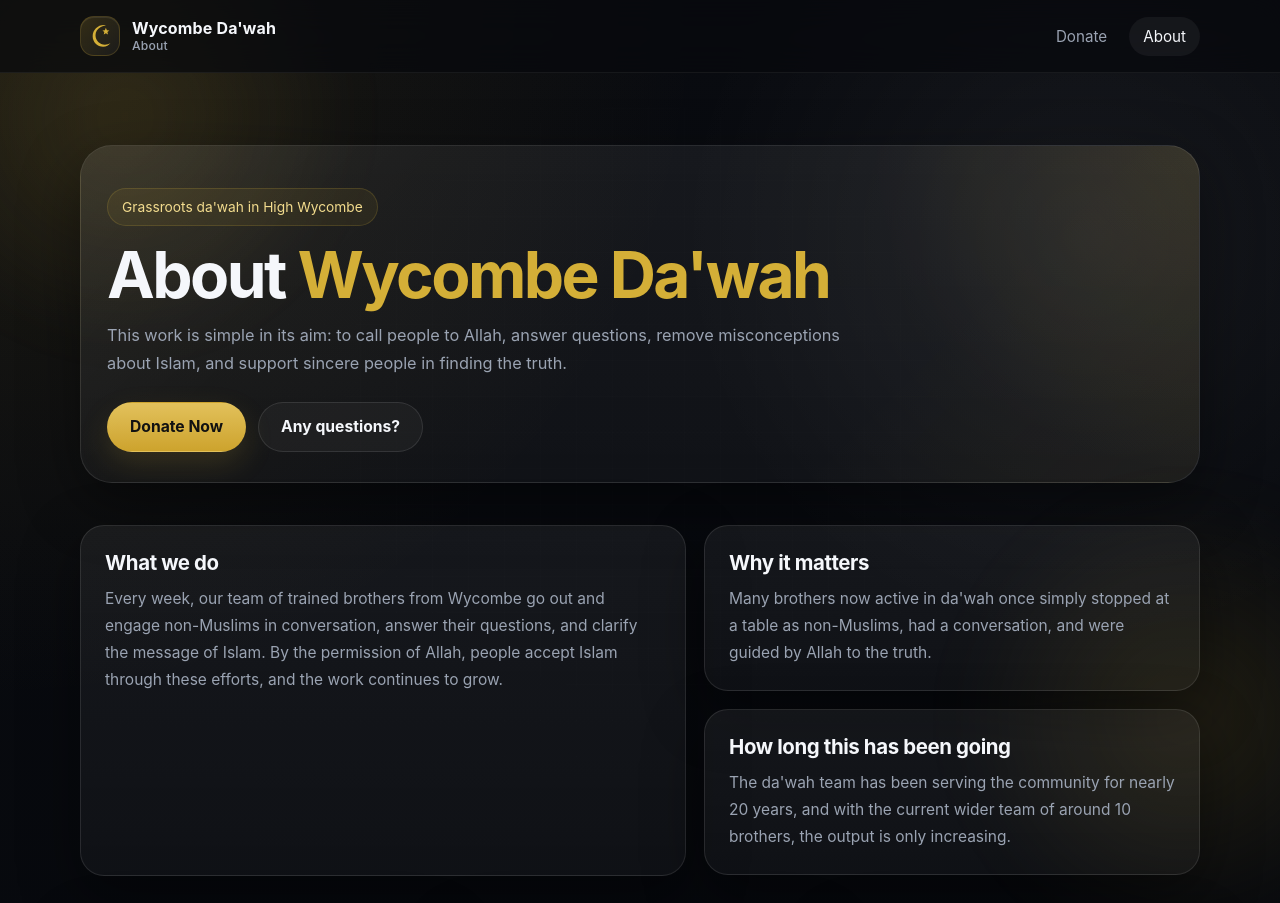
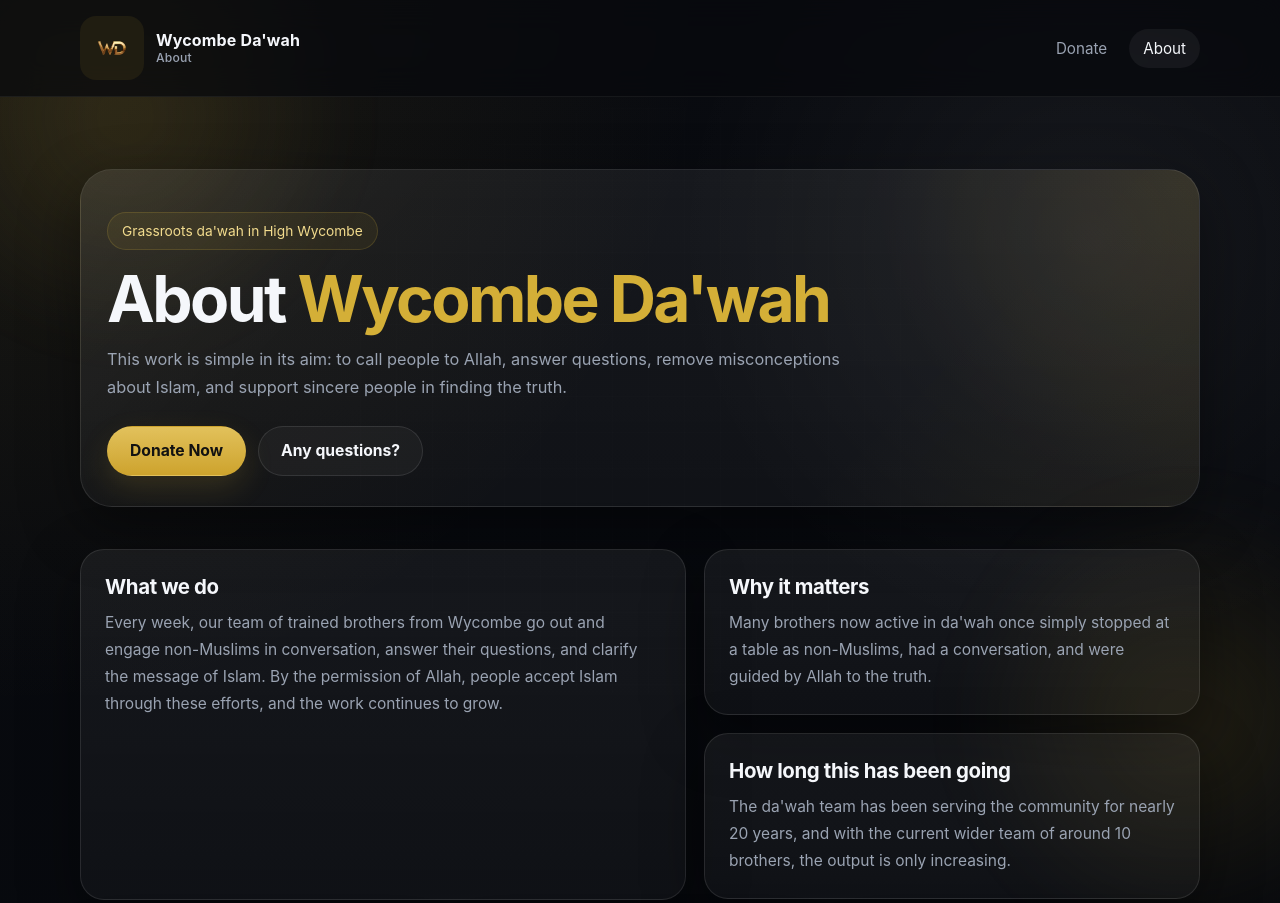
Before and after one commit to TeoPoulter/wycombedawah, a plain HTML site: page about.html in a window 1280 px wide. Shown: the top 903 px of the page. Drawn offline with Linux system fonts and the light colour scheme.

Commit message:
Update about.html

```diff
--- a/about.html
+++ b/about.html
@@ -133,6 +133,25 @@
       align-items: center;
       gap: 18px;
     }
+
+
+    .logo {
+    width: 64px;
+    height: 64px;
+    border-radius: 16px;
+    background: rgba(212, 175, 55, 0.08);
+    display: flex;
+    align-items: center;
+    justify-content: center;
+    overflow: hidden;
+}
+
+.logo img {
+    width: 70%;
+    height: 70%;
+    object-fit: contain;
+}
+
 
     .brand {
       display: flex;
@@ -567,12 +586,9 @@
   <nav class="nav">
     <div class="nav-inner">
       <div class="brand">
-        <div class="brand-mark" aria-hidden="true">
-          <svg viewBox="0 0 24 24">
-            <path d="M12.4 2.4c-3.2 1.7-5.3 5-5.3 8.8 0 5.7 4.6 10.3 10.3 10.3 2.2 0 4.2-.7 6-1.9-1.7 2.5-4.6 4.1-7.9 4.1C9.1 23.7 4 18.6 4 12.2 4 5.4 9.5 0 16.2 0c.8 0 1.6.1 2.3.2-2.1.4-4.2 1.1-6.1 2.2Z"></path>
-            <path d="m18.4 3.1 1.1 2.5 2.7.3-2.1 1.8.6 2.7-2.3-1.4-2.3 1.4.6-2.7-2.1-1.8 2.7-.3 1.1-2.5Z"></path>
-          </svg>
-        </div>
+<div class="logo">
+    <img src="/favicon.png" alt="Wycombe Da'wah Logo">
+</div>
         <div class="brand-text">
           Wycombe Da'wah
           <small>About</small>
```
